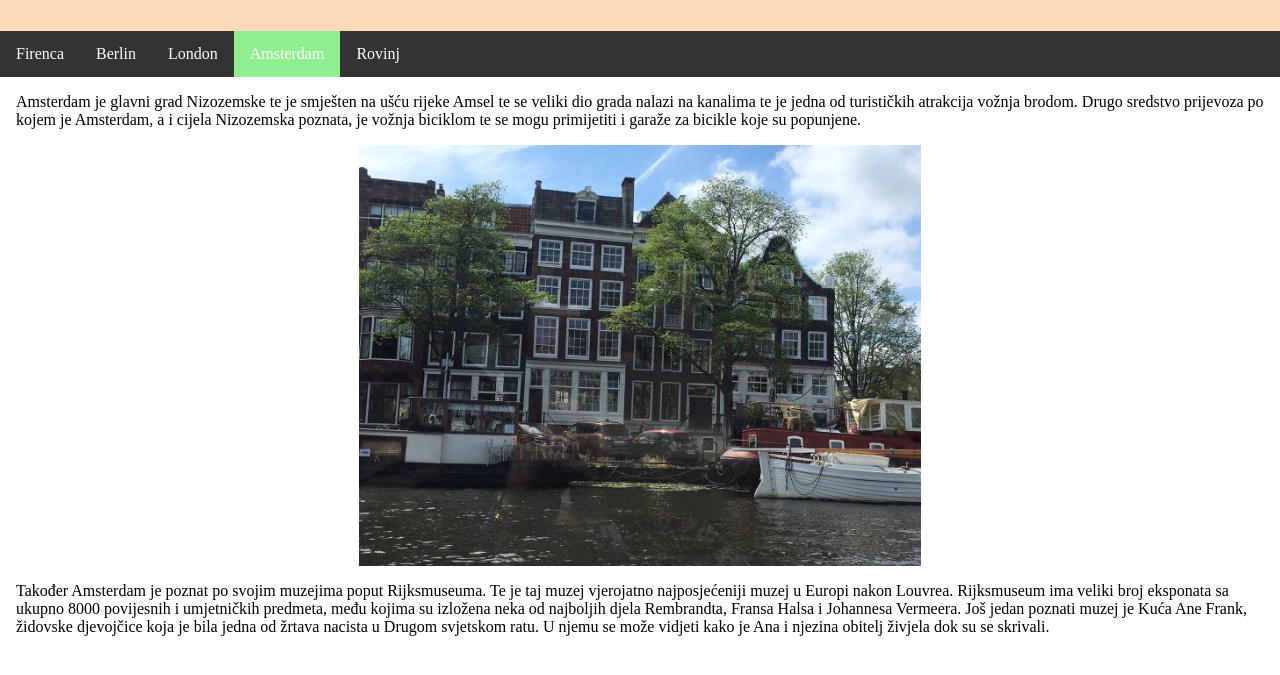
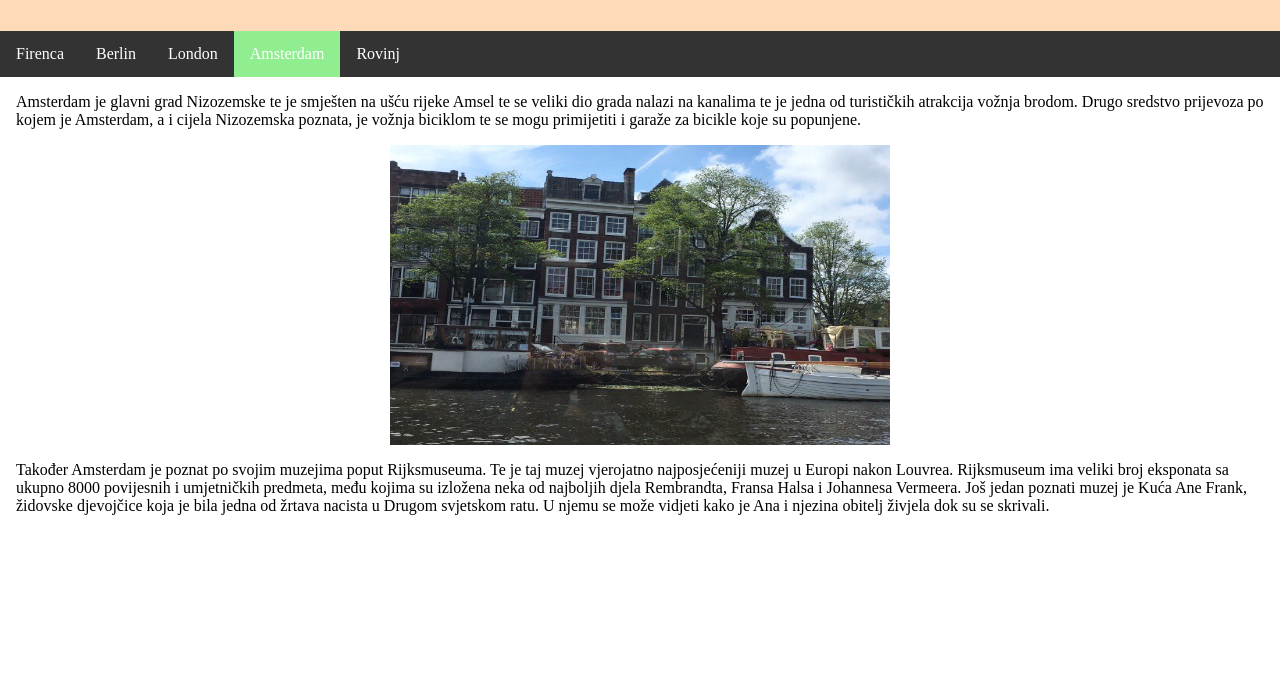
Before and after one commit to MartaKovacevic/Prijedlozi-Za-Putovanja1.github.io, a plain HTML site: page amsterdam.html in a window 1280 px wide. Shown: the part 109-784 px from the top of the page. Drawn offline with Linux system fonts and the light colour scheme.

Commit message:
Update amsterdam.html

```diff
--- a/amsterdam.html
+++ b/amsterdam.html
@@ -72,7 +72,7 @@ img {
 
 <div style="padding:0 16px;">
   <p>Amsterdam je glavni grad Nizozemske te je smješten na ušću rijeke Amsel te se veliki dio grada nalazi na kanalima te je jedna od turističkih atrakcija vožnja brodom. Drugo sredstvo prijevoza po kojem je Amsterdam, a i cijela Nizozemska poznata, je vožnja biciklom te se mogu primijetiti i garaže za bicikle koje su popunjene.</p>
-  <img src="kuce.jpg" alt="kuće" style="width:45%">
+  <img src="kuce.jpg" alt="kuće" style="width:200x;height:300px">
   <p>Također Amsterdam je poznat po svojim muzejima poput Rijksmuseuma. Te je taj muzej vjerojatno najposjećeniji muzej u Europi nakon Louvrea. Rijksmuseum ima veliki broj eksponata sa ukupno 8000 povijesnih i umjetničkih predmeta, među kojima su izložena neka od najboljih djela Rembrandta, Fransa Halsa i Johannesa Vermeera. Još jedan poznati muzej je Kuća Ane Frank, židovske djevojčice koja je bila jedna od žrtava nacista u Drugom svjetskom ratu. U njemu se može vidjeti kako je Ana i njezina obitelj živjela dok su se skrivali.</p>
 
 
```
